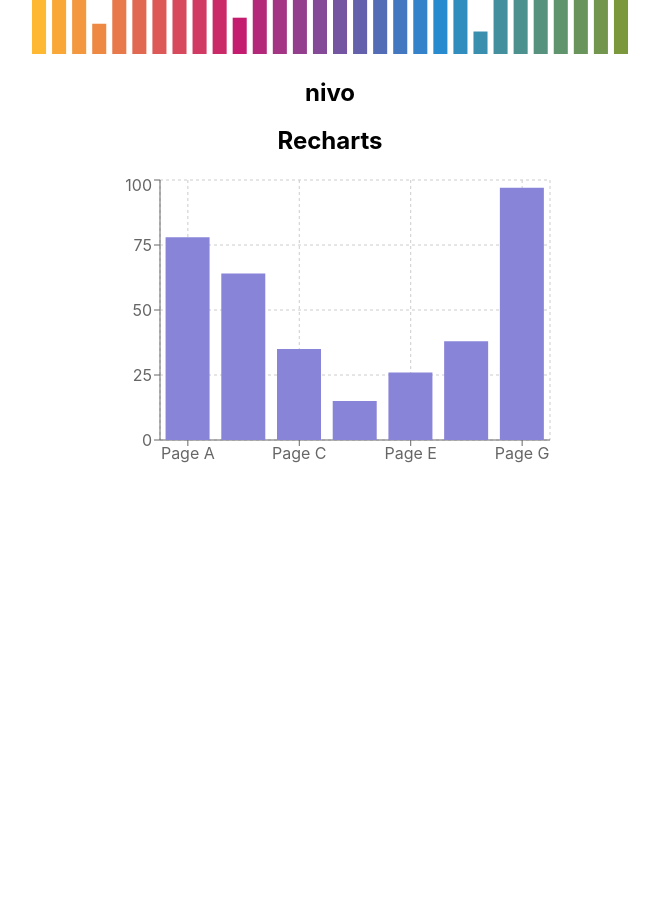
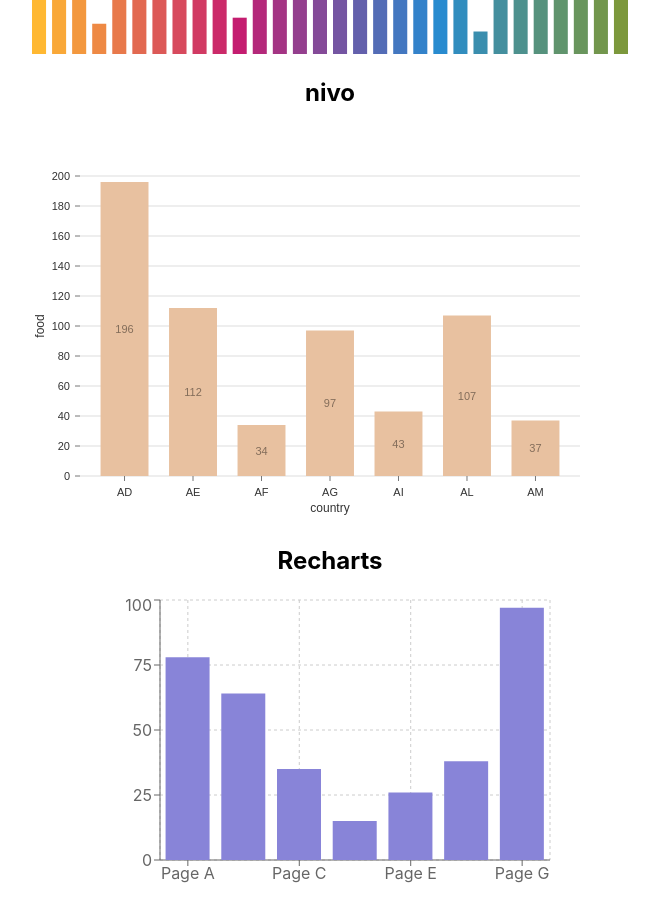
Before and after one commit to nwbanks3391/react-viz-demo, a React (Create React App) app: page / in a window 1280 px wide. Shown: the part 1020-1919 px from the top of the page, without its empty margins (310-969 px from the left). Before the commit the page ends 1499 px from the top, so only its background shows below. Built offline with nearby package versions, Linux system fonts and the light colour scheme.

Commit message:
Added nivo graph

```diff
--- a/package.json
+++ b/package.json
@@ -3,6 +3,7 @@
   "version": "0.1.0",
   "private": true,
   "dependencies": {
+    "@nivo/bar": "^0.61.0",
     "@testing-library/jest-dom": "^4.2.4",
     "@testing-library/react": "^9.4.0",
     "@testing-library/user-event": "^7.1.2",
--- a/src/demos/Nivo.js
+++ b/src/demos/Nivo.js
@@ -1,10 +1,103 @@
 import React, { Component } from 'react';
+import { ResponsiveBar } from '@nivo/bar'
+
+const data = [
+    {
+      "country": "AD",
+      "hot dog": 196,
+      "hot dogColor": "hsl(53, 70%, 50%)",
+    },
+    {
+      "country": "AE",
+      "hot dog": 112,
+      "hot dogColor": "hsl(196, 70%, 50%)",
+    },
+    {
+      "country": "AF",
+      "hot dog": 34,
+      "hot dogColor": "hsl(73, 70%, 50%)",
+    },
+    {
+      "country": "AG",
+      "hot dog": 97,
+      "hot dogColor": "hsl(45, 70%, 50%)",
+    },
+    {
+      "country": "AI",
+      "hot dog": 43,
+      "hot dogColor": "hsl(348, 70%, 50%)",
+    },
+    {
+      "country": "AL",
+      "hot dog": 107,
+      "hot dogColor": "hsl(281, 70%, 50%)",
+    },
+    {
+      "country": "AM",
+      "hot dog": 37,
+      "hot dogColor": "hsl(225, 70%, 50%)",
+    }
+  ]
 
 class Nivo extends Component {
     render() {
         return (
-            <div>
-
+            <div style={{textAlign: 'center'}}>
+                <div style={{height: '400px', width: '600px', margin: 'auto'}}>
+                    <ResponsiveBar
+                        data={data}
+                        keys={[ 'hot dog', 'burger', 'sandwich', 'kebab', 'fries', 'donut' ]}
+                        indexBy="country"
+                        margin={{ top: 50, right: 50, bottom: 50, left: 50 }}
+                        padding={0.3}
+                        colors={{ scheme: 'nivo' }}
+                        defs={[
+                            {
+                                id: 'dots',
+                                type: 'patternDots',
+                                background: 'inherit',
+                                color: '#38bcb2',
+                                size: 4,
+                                padding: 1,
+                                stagger: true
+                            },
+                            {
+                                id: 'lines',
+                                type: 'patternLines',
+                                background: 'inherit',
+                                color: '#eed312',
+                                rotation: -45,
+                                lineWidth: 6,
+                                spacing: 10
+                            }
+                        ]}
+                        borderColor={{ from: 'color', modifiers: [ [ 'darker', 1.6 ] ] }}
+                        axisTop={null}
+                        axisRight={null}
+                        axisBottom={{
+                            tickSize: 5,
+                            tickPadding: 5,
+                            tickRotation: 0,
+                            legend: 'country',
+                            legendPosition: 'middle',
+                            legendOffset: 32
+                        }}
+                        axisLeft={{
+                            tickSize: 5,
+                            tickPadding: 5,
+                            tickRotation: 0,
+                            legend: 'food',
+                            legendPosition: 'middle',
+                            legendOffset: -40
+                        }}
+                        labelSkipWidth={12}
+                        labelSkipHeight={12}
+                        labelTextColor={{ from: 'color', modifiers: [ [ 'darker', 1.6 ] ] }}
+                        animate={true}
+                        motionStiffness={90}
+                        motionDamping={15}
+                    />
+                </div>
             </div>
         );
     }
```
Also changed, not shown: 1 other file (tests, documents, lock files or other folders).
